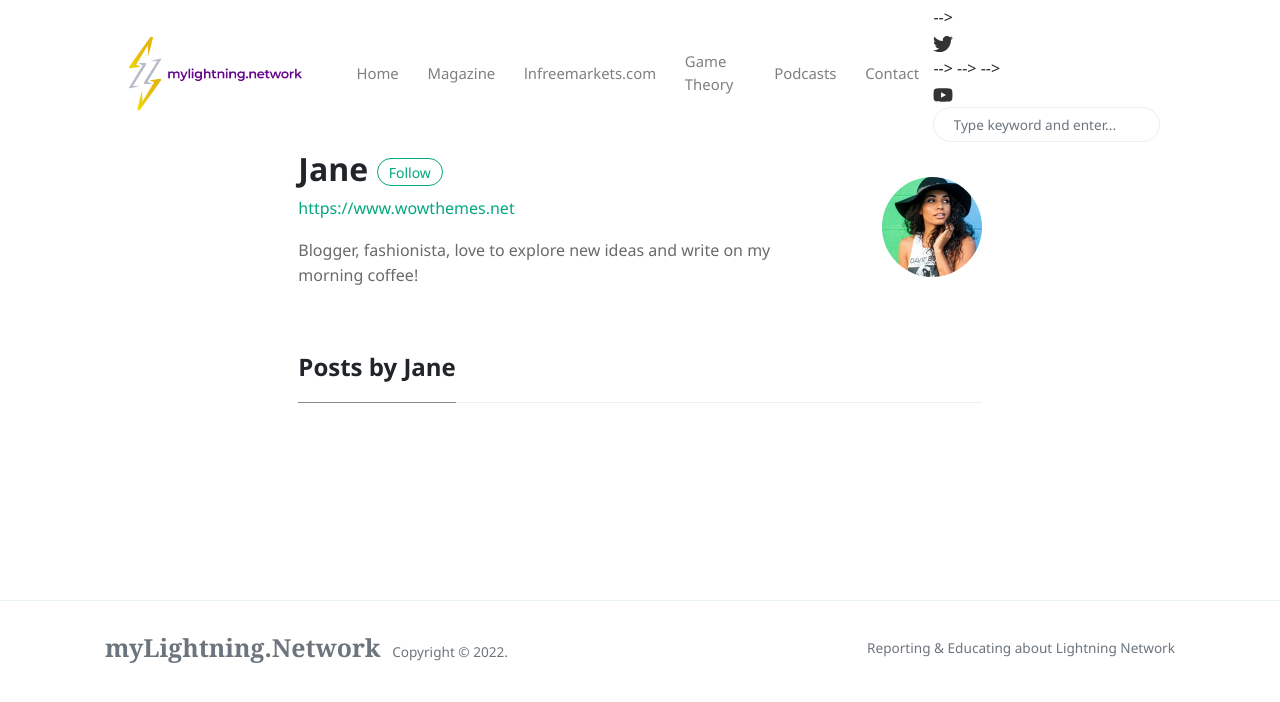
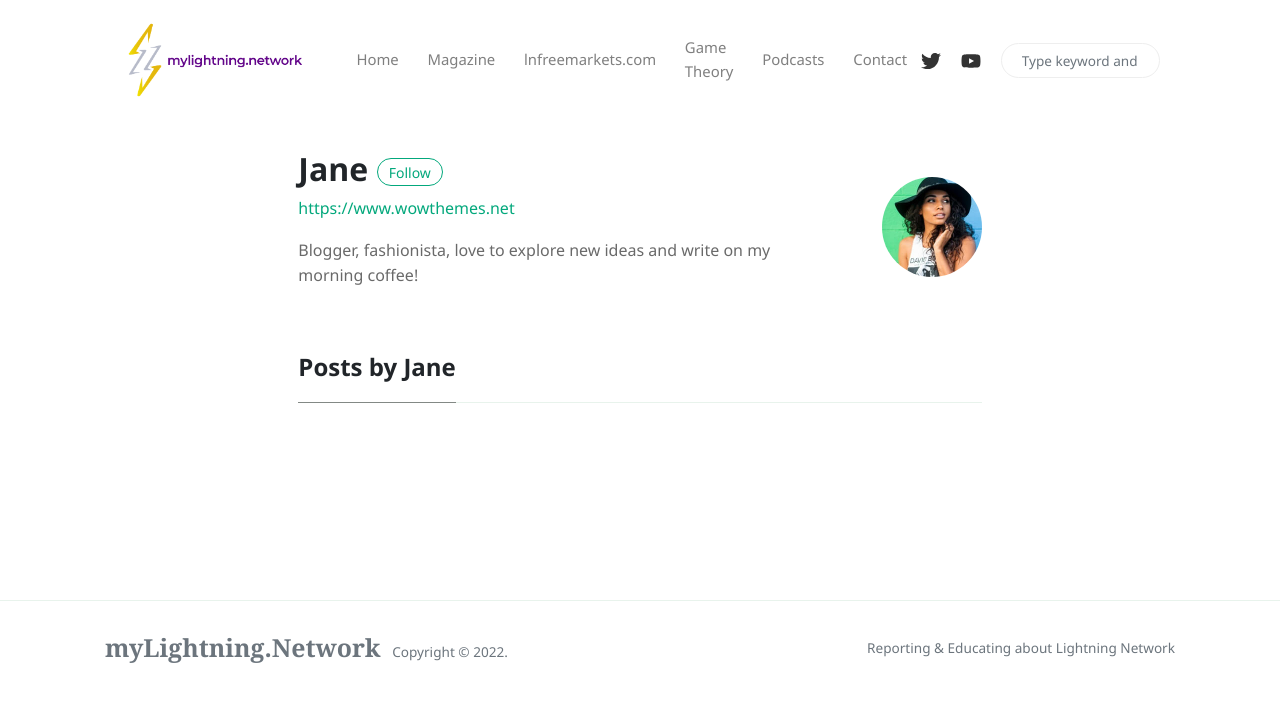
Before and after one commit to mylightningnetwork/mylightning.network.old.website, a Jekyll site: the page built from _pages/author-jane.html, in a window 1280 px wide. Shown: the top 702 px of the page. Built offline with Jekyll 4.4.1, drawn with Linux system fonts in a browser that asks for light colours; nearby versions of some CDN libraries.

Commit message:
Update default.html

```diff
--- a/_layouts/default.html
+++ b/_layouts/default.html
@@ -51,31 +51,13 @@
                     {% include menu-header.html %}
                 </ul>
                 <ul class="social-nav navbar-nav ml-auto d-flex align-items-center">
-<!--                     <li>
-                        <a href="#">
-                            <svg xmlns="http://www.w3.org/2000/svg" viewBox="0 0 320 512"><!--! Font Awesome Pro 6.1.1 by @fontawesome - https://fontawesome.com License - https://fontawesome.com/license (Commercial License) Copyright 2022 Fonticons, Inc. --><path d="M279.14 288l14.22-92.66h-88.91v-60.13c0-25.35 12.42-50.06 52.24-50.06h40.42V6.26S260.43 0 225.36 0c-73.22 0-121.08 44.38-121.08 124.72v70.62H22.89V288h81.39v224h100.17V288z"/></svg>
-                        </a>
-                    </li> -->
+
                     <li>
                         <a href="#">
                             <svg xmlns="http://www.w3.org/2000/svg" viewBox="0 0 512 512"><!--! Font Awesome Pro 6.1.1 by @fontawesome - https://fontawesome.com License - https://fontawesome.com/license (Commercial License) Copyright 2022 Fonticons, Inc. --><path d="M459.37 151.716c.325 4.548.325 9.097.325 13.645 0 138.72-105.583 298.558-298.558 298.558-59.452 0-114.68-17.219-161.137-47.106 8.447.974 16.568 1.299 25.34 1.299 49.055 0 94.213-16.568 130.274-44.832-46.132-.975-84.792-31.188-98.112-72.772 6.498.974 12.995 1.624 19.818 1.624 9.421 0 18.843-1.3 27.614-3.573-48.081-9.747-84.143-51.98-84.143-102.985v-1.299c13.969 7.797 30.214 12.67 47.431 13.319-28.264-18.843-46.781-51.005-46.781-87.391 0-19.492 5.197-37.36 14.294-52.954 51.655 63.675 129.3 105.258 216.365 109.807-1.624-7.797-2.599-15.918-2.599-24.04 0-57.828 46.782-104.934 104.934-104.934 30.213 0 57.502 12.67 76.67 33.137 23.715-4.548 46.456-13.32 66.599-25.34-7.798 24.366-24.366 44.833-46.132 57.827 21.117-2.273 41.584-8.122 60.426-16.243-14.292 20.791-32.161 39.308-52.628 54.253z"/></svg>
                         </a>
                     </li>
-<!--                     <li>
-                        <a href="#">
-                            <svg xmlns="http://www.w3.org/2000/svg" viewBox="0 0 448 512"><!--! Font Awesome Pro 6.1.1 by @fontawesome - https://fontawesome.com License - https://fontawesome.com/license (Commercial License) Copyright 2022 Fonticons, Inc. --><path d="M100.28 448H7.4V148.9h92.88zM53.79 108.1C24.09 108.1 0 83.5 0 53.8a53.79 53.79 0 0 1 107.58 0c0 29.7-24.1 54.3-53.79 54.3zM447.9 448h-92.68V302.4c0-34.7-.7-79.2-48.29-79.2-48.29 0-55.69 37.7-55.69 76.7V448h-92.78V148.9h89.08v40.8h1.3c12.4-23.5 42.69-48.3 87.88-48.3 94 0 111.28 61.9 111.28 142.3V448z"/></svg>
-                        </a>
-                    </li> -->
-<!--                     <li>
-                        <a href="#">
-                            <svg xmlns="http://www.w3.org/2000/svg" viewBox="0 0 448 512"><!--! Font Awesome Pro 6.1.1 by @fontawesome - https://fontawesome.com License - https://fontawesome.com/license (Commercial License) Copyright 2022 Fonticons, Inc. --><path d="M224.1 141c-63.6 0-114.9 51.3-114.9 114.9s51.3 114.9 114.9 114.9S339 319.5 339 255.9 287.7 141 224.1 141zm0 189.6c-41.1 0-74.7-33.5-74.7-74.7s33.5-74.7 74.7-74.7 74.7 33.5 74.7 74.7-33.6 74.7-74.7 74.7zm146.4-194.3c0 14.9-12 26.8-26.8 26.8-14.9 0-26.8-12-26.8-26.8s12-26.8 26.8-26.8 26.8 12 26.8 26.8zm76.1 27.2c-1.7-35.9-9.9-67.7-36.2-93.9-26.2-26.2-58-34.4-93.9-36.2-37-2.1-147.9-2.1-184.9 0-35.8 1.7-67.6 9.9-93.9 36.1s-34.4 58-36.2 93.9c-2.1 37-2.1 147.9 0 184.9 1.7 35.9 9.9 67.7 36.2 93.9s58 34.4 93.9 36.2c37 2.1 147.9 2.1 184.9 0 35.9-1.7 67.7-9.9 93.9-36.2 26.2-26.2 34.4-58 36.2-93.9 2.1-37 2.1-147.8 0-184.8zM398.8 388c-7.8 19.6-22.9 34.7-42.6 42.6-29.5 11.7-99.5 9-132.1 9s-102.7 2.6-132.1-9c-19.6-7.8-34.7-22.9-42.6-42.6-11.7-29.5-9-99.5-9-132.1s-2.6-102.7 9-132.1c7.8-19.6 22.9-34.7 42.6-42.6 29.5-11.7 99.5-9 132.1-9s102.7-2.6 132.1 9c19.6 7.8 34.7 22.9 42.6 42.6 11.7 29.5 9 99.5 9 132.1s2.7 102.7-9 132.1z"/></svg>
-                        </a>
-                    </li> -->
-<!--                     <li>
-                        <a href="#">
-                            <svg xmlns="http://www.w3.org/2000/svg" viewBox="0 0 496 512"><!--! Font Awesome Pro 6.1.1 by @fontawesome - https://fontawesome.com License - https://fontawesome.com/license (Commercial License) Copyright 2022 Fonticons, Inc. --><path d="M496 256c0 137-111 248-248 248-25.6 0-50.2-3.9-73.4-11.1 10.1-16.5 25.2-43.5 30.8-65 3-11.6 15.4-59 15.4-59 8.1 15.4 31.7 28.5 56.8 28.5 74.8 0 128.7-68.8 128.7-154.3 0-81.9-66.9-143.2-152.9-143.2-107 0-163.9 71.8-163.9 150.1 0 36.4 19.4 81.7 50.3 96.1 4.7 2.2 7.2 1.2 8.3-3.3.8-3.4 5-20.3 6.9-28.1.6-2.5.3-4.7-1.7-7.1-10.1-12.5-18.3-35.3-18.3-56.6 0-54.7 41.4-107.6 112-107.6 60.9 0 103.6 41.5 103.6 100.9 0 67.1-33.9 113.6-78 113.6-24.3 0-42.6-20.1-36.7-44.8 7-29.5 20.5-61.3 20.5-82.6 0-19-10.2-34.9-31.4-34.9-24.9 0-44.9 25.7-44.9 60.2 0 22 7.4 36.8 7.4 36.8s-24.5 103.8-29 123.2c-5 21.4-3 51.6-.9 71.2C65.4 450.9 0 361.1 0 256 0 119 111 8 248 8s248 111 248 248z"/></svg>
-                        </a>
-                    </li> -->
+
                     <li>
                         <a href="#">
                             <svg xmlns="http://www.w3.org/2000/svg" viewBox="0 0 576 512"><!--! Font Awesome Pro 6.1.1 by @fontawesome - https://fontawesome.com License - https://fontawesome.com/license (Commercial License) Copyright 2022 Fonticons, Inc. --><path d="M549.655 124.083c-6.281-23.65-24.787-42.276-48.284-48.597C458.781 64 288 64 288 64S117.22 64 74.629 75.486c-23.497 6.322-42.003 24.947-48.284 48.597-11.412 42.867-11.412 132.305-11.412 132.305s0 89.438 11.412 132.305c6.281 23.65 24.787 41.5 48.284 47.821C117.22 448 288 448 288 448s170.78 0 213.371-11.486c23.497-6.321 42.003-24.171 48.284-47.821 11.412-42.867 11.412-132.305 11.412-132.305s0-89.438-11.412-132.305zm-317.51 213.508V175.185l142.739 81.205-142.739 81.201z"/></svg>
```
